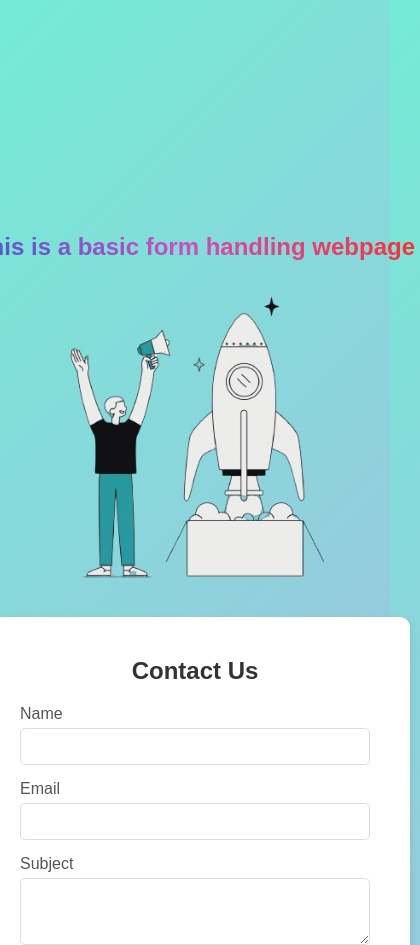
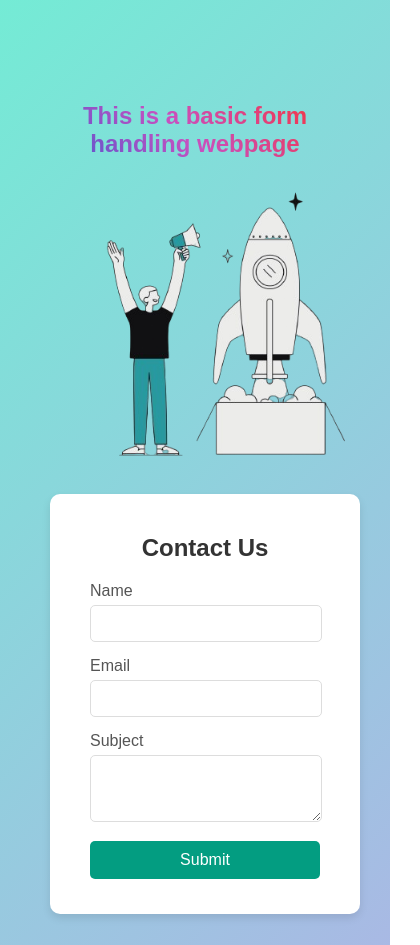
Before and after one commit to aakash22raj/Techtitude-Tribe-Works, a plain HTML site: page Form_Validation/index.html in a window 390 px wide. Shown: the top 945 px of the page, 420 px wide, since content can reach past the window. Drawn offline with Linux system fonts and the light colour scheme.

Commit message:
some style

```diff
--- a/Form_Validation/style.css
+++ b/Form_Validation/style.css
@@ -152,3 +152,26 @@ button:hover {
         margin-bottom: 2rem;
     }
 }
+
+@media (max-width: 450px) {
+    body{
+        height: 120vh;
+    }
+    .form-container{
+        max-width: 230px;
+        width: 100%;
+        margin-left: 2rem;
+    }
+    .form-group input,
+    .form-group textarea {
+        width: 210px;
+        height: 100%;
+    }
+    .image img {
+        height: 300px;
+    }
+    .form-name{
+        margin-left: 2rem;
+        margin-right: 2rem;
+    }
+}
```
